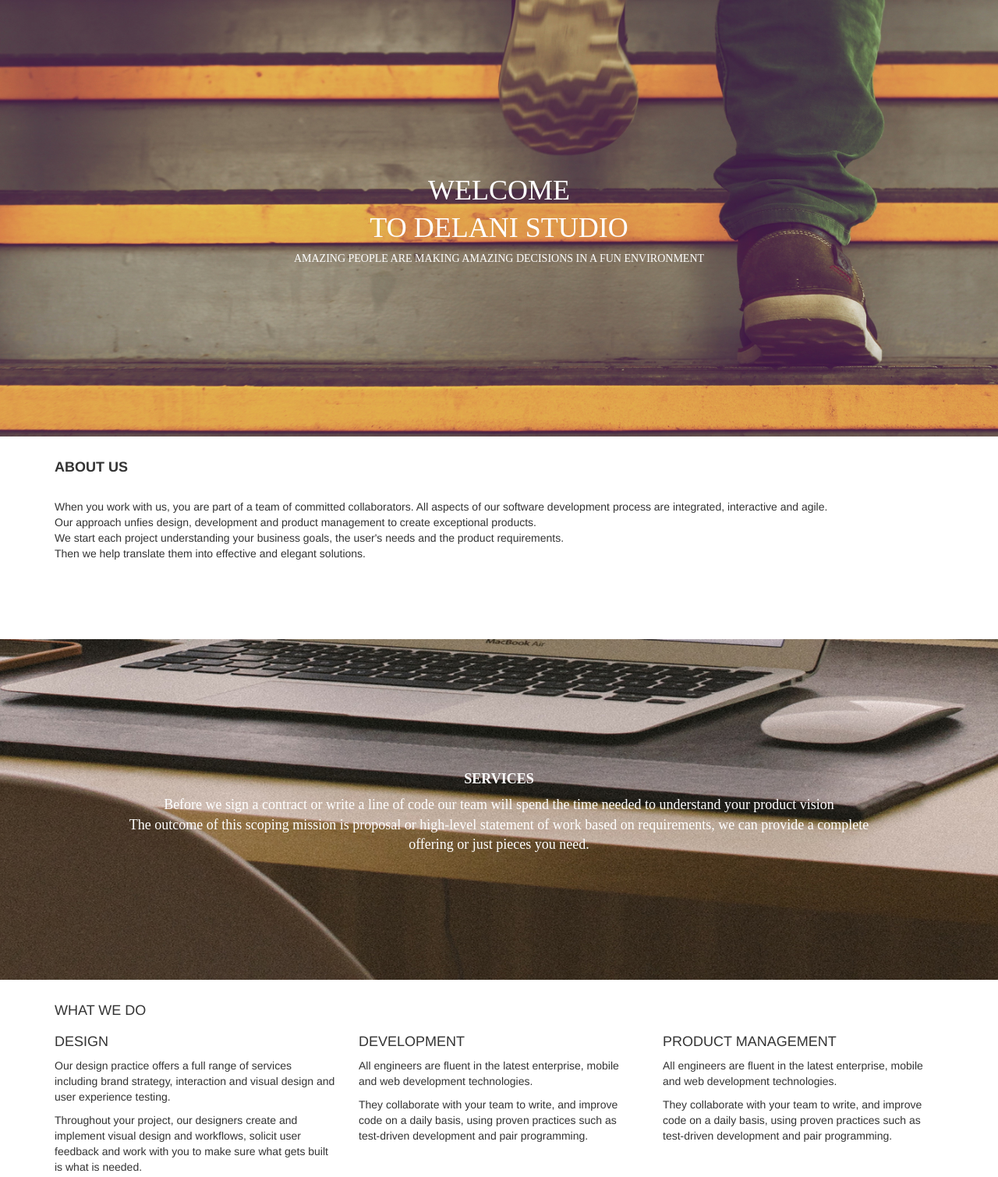
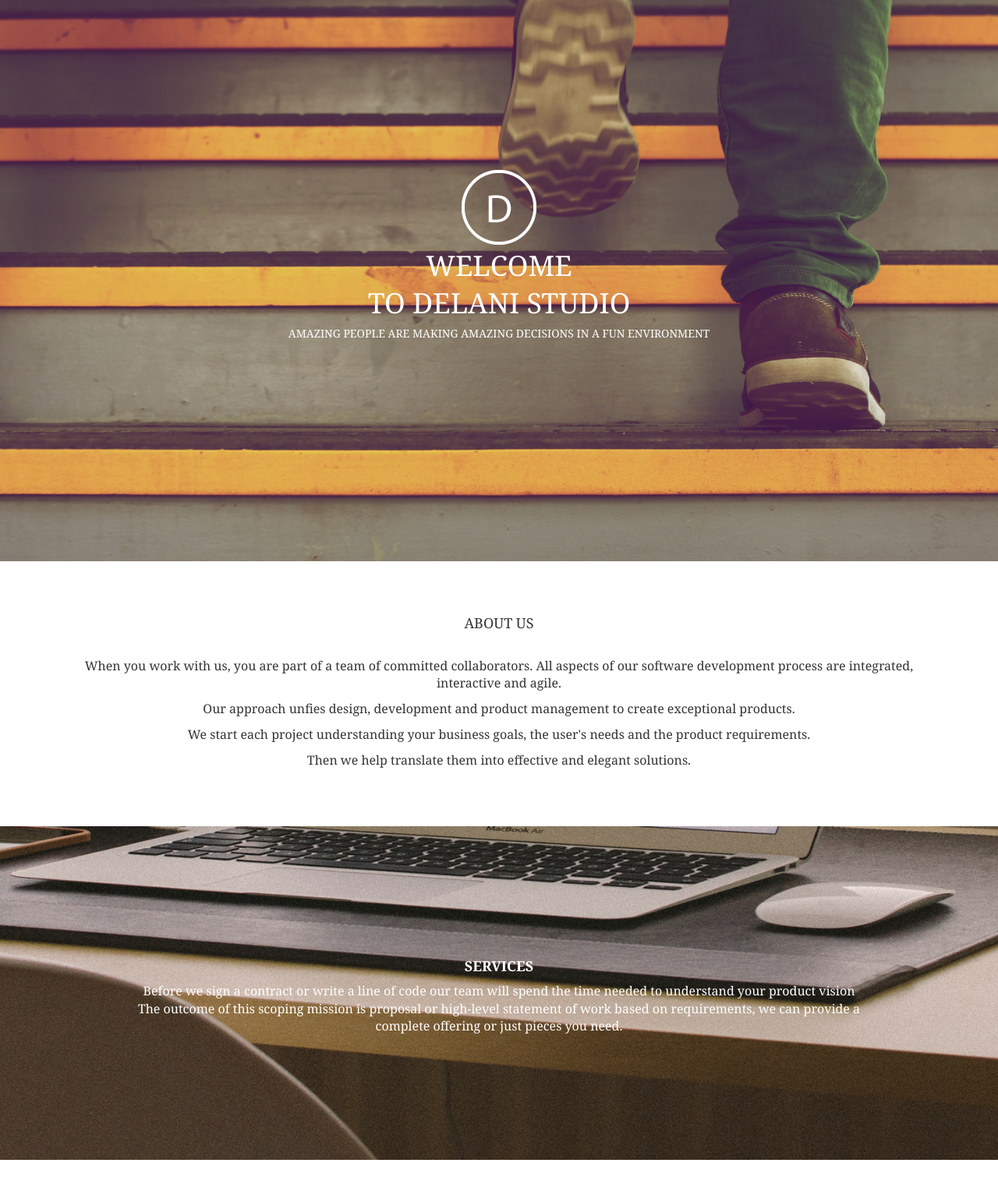
Before and after one commit to Mugure-Inez/delani-studio, a plain HTML site: page index.html in a window 1280 px wide. Shown: the top 1510 px of the page at 78% size. Drawn offline with nearby package versions, Linux system fonts and the light colour scheme.

Commit message:
update on about-us section

```diff
--- a/css/styles.css
+++ b/css/styles.css
@@ -5,13 +5,12 @@
     background-position: center;
     background-size: cover;
     background-repeat: no-repeat;
-    font-family: 'Copse', serif;
-    font-size: 18px;
+    font-family: Georgia, 'Times New Roman', Times, serif;
+    font-size: 16px;
     padding: 20vh;
   }
   .services h4{
-    font-family: 'Gabriela', serif;
-
+    font-family: Georgia, 'Times New Roman', Times, serif;
   }
   #servicesoverlay{
     background-color: rgba(0,0,0,0.4);
@@ -27,7 +26,7 @@
     color: white;
     text-align: center;
     padding-top:17%;
-    font-family: 'Gabriela', serif;
+    font-family: Georgia, 'Times New Roman', Times, serif;
   }
   .introduction h1{
     padding: 2px;
@@ -51,3 +50,14 @@
   #mouse-click {
     animation: bounce 2s infinite;
   }
+
+  .about-us{
+    text-align: center;
+    padding-bottom: 30px;
+    padding-top:40px;
+    font-size: 16px;
+    font-family: Georgia, 'Times New Roman', Times, serif;
+  }
+  #about-us{
+    font-family: Georgia, 'Times New Roman', Times, serif;
+  }
--- a/index.html
+++ b/index.html
@@ -16,25 +16,21 @@
 </head>
 <body>
 
-<!-- part 1 has a background image plus a logo, text is in white -->
-<div class="container-fluid introduction" style="height: 70vh;">
+<div class="container-fluid introduction" style="height: 90vh;">
+  <img src="./images/logo.png" alt="logo">
         <h1>WELCOME </h1>
         <h1>TO DELANI STUDIO</h1>
         <p>AMAZING PEOPLE ARE MAKING AMAZING DECISIONS IN A FUN ENVIRONMENT</p>
 </div>
         <br>
 
-<!-- part 2 is an about us section, text alignment is center with line breaks -->
-    <div class="container about-us" style="height: 30vh;">
-        <h4><b>ABOUT US</b></h4>
+    <div class="container about-us" style="height: 40vh;">
+        <h4 id="about-us">ABOUT US</h4>
         <br>
-        When you work with us, you are part of a team of committed collaborators. All aspects of our software development process are integrated, interactive and agile.
-        <br>
-        Our approach unfies design, development and product management to create exceptional products.
-        <br>
-        We start each project understanding your business goals, the user's needs and the product requirements.
-        <br>
-        Then we help translate them into effective and elegant solutions.
+        <p>When you work with us, you are part of a team of committed collaborators. All aspects of our software development process are integrated, interactive and agile.</p>
+        <p>Our approach unfies design, development and product management to create exceptional products.</p>
+        <p>We start each project understanding your business goals, the user's needs and the product requirements.</p>
+        <p>Then we help translate them into effective and elegant solutions.</p>
     </div>
 
 <!-- part 3 is a services section, it contains a background image plus some text in white -->
```
